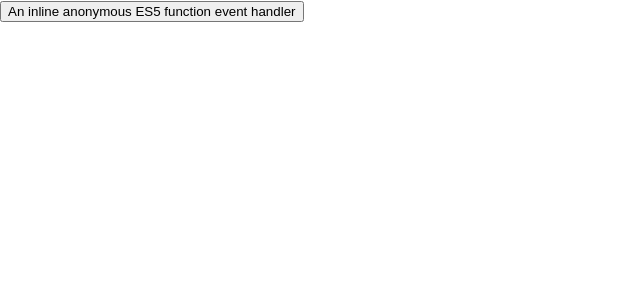
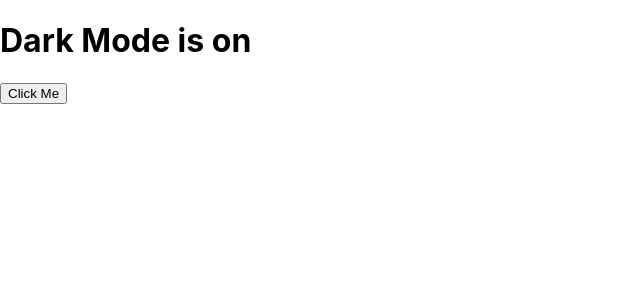
Before and after one commit to ishaniKapoor/react-basics, a React (Create React App) app: page / in a window 1280 px wide. Shown: the top 300 px of the page, without its empty margins (0-640 px from the left). Built offline with nearby package versions, Linux system fonts and the light colour scheme.

Commit message:
learning toggling user trigered events

```diff
--- a/src/App.js
+++ b/src/App.js
@@ -1,8 +1,8 @@
-import Btn from "./components/Btn";
+import ModeToggler from "./components/ModeToggler";
 
 function App(props) {
   return (
-    <Btn />
+    <ModeToggler />
   );
 }
 
--- /dev/null
+++ b/src/components/ModeToggler.js
@@ -0,0 +1,20 @@
+function ModeToggler(){
+    let darkModeOn = true;
+    const darkMode = <h1>Dark Mode is on</h1>
+    const lightMode = <h1>Light Mode is on</h1>
+    function handleClick(){
+        darkModeOn = !darkModeOn;
+        darkModeOn ? console.log("dark is on") :
+        console.log("light is on");
+    }
+    return (
+        <div>
+            {darkModeOn ? darkMode : lightMode}
+            <button onClick={handleClick}>
+                Click Me
+            </button>
+        </div>
+    );
+};
+
+export default ModeToggler;
--- a/src/index.js
+++ b/src/index.js
@@ -7,7 +7,7 @@
 const root = ReactDOM.createRoot(document.getElementById('root'));
 root.render(
   <React.StrictMode>
-    <App title="Welcome"/>
+    <App />
   </React.StrictMode>
 );
 
```
